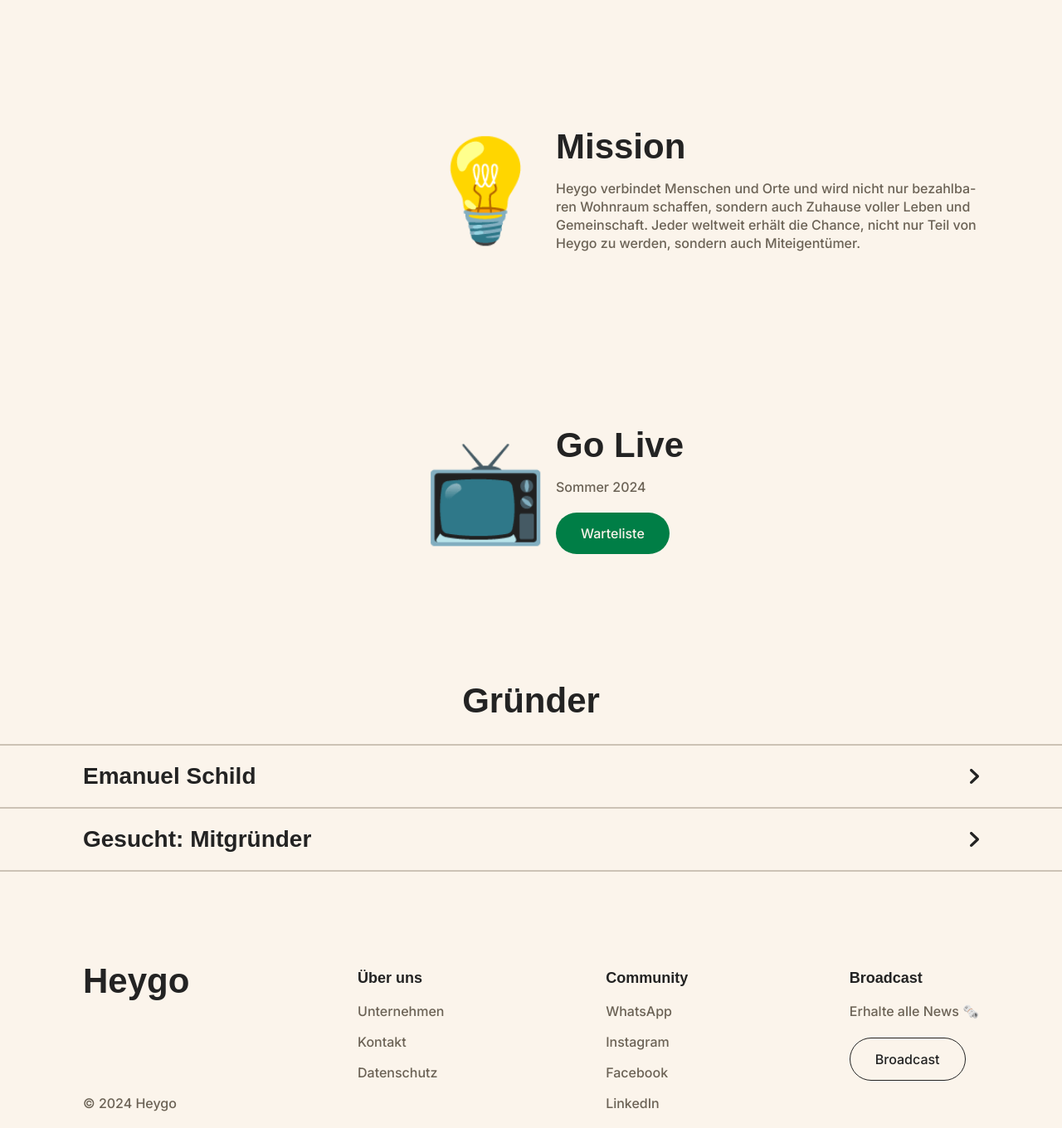
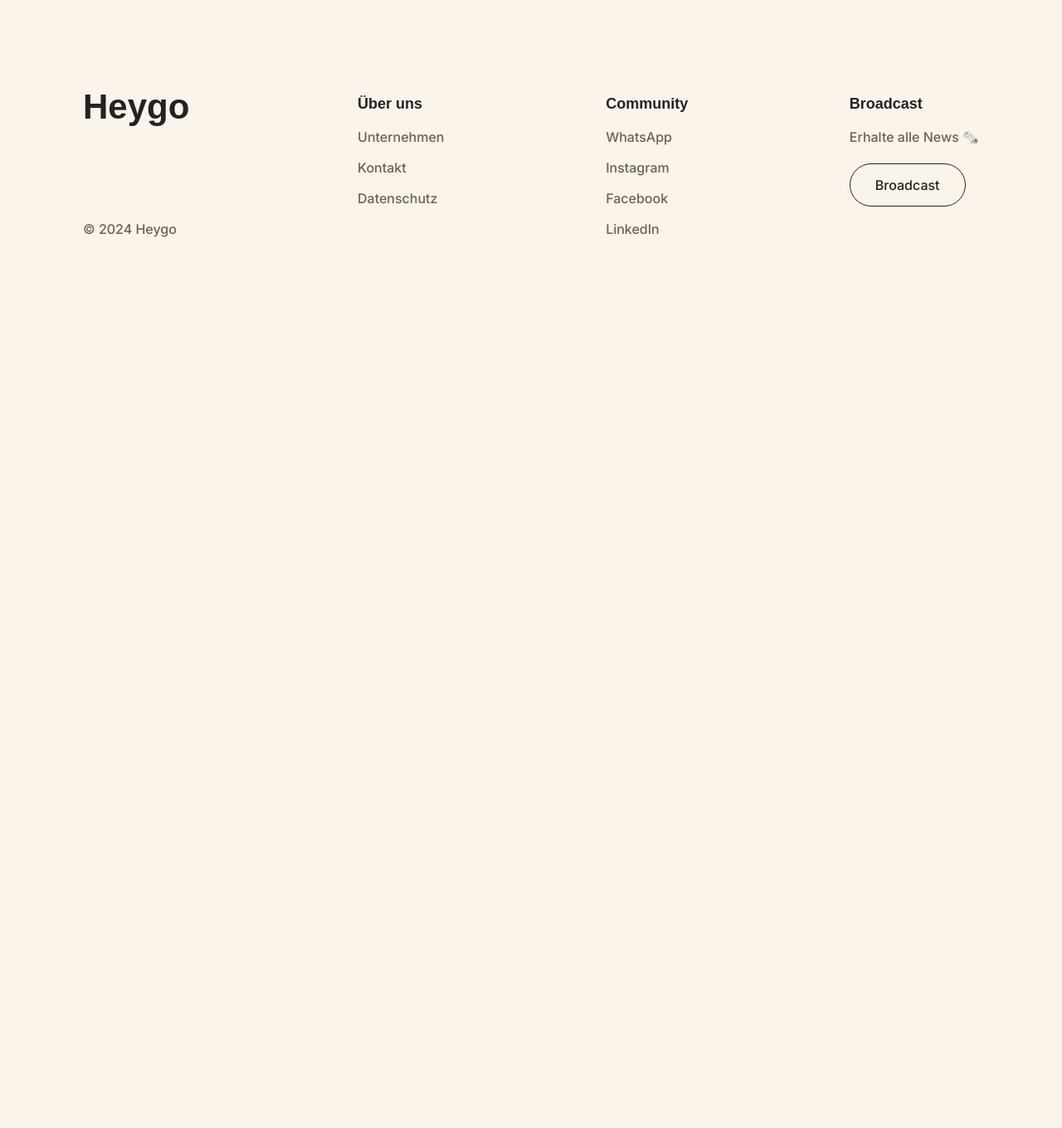
Before and after one commit to Heygo-Emanuel/heygo-landing-page-1, a plain HTML site: page company.html in a window 1280 px wide. Shown: the part 499-1859 px from the top of the page at 83% size. After the commit the page ends 832 px from the top, so only its background shows below. Drawn offline with Linux system fonts and the light colour scheme; a web font is replaced by a local one.

Commit message:
Various placed in comments

```diff
--- a/company.html
+++ b/company.html
@@ -122,7 +122,7 @@
         </section>
 
         <!-- Vision Sector-->
-        <section class="company-vision">
+<!--             <section class="company-vision">
                 <div class="company-vision-emoji">
                     <p>💡</p>
                 </div>
@@ -132,10 +132,10 @@
                         Wohnraum schaffen, sondern auch Zuhause voller Leben und Gemeinschaft. Jeder weltweit erhält die
                         Chance, nicht nur Teil von Heygo zu werden, sondern auch Miteigentümer.</p>
                 </div>
-        </section>
+        </section> -->
 
         <!-- Go Live Sector -->
-        <section class="company-start">
+<!--         <section class="company-start">
             <div class="company-start-emoji">
                 <p>📺</p>
             </div>
@@ -144,16 +144,16 @@
                 <p class="company-start-paragraph">Sommer 2024</p>
                 <button class="button-1" onclick="redirectToWhatsApp()">Warteliste</button>
             </div>
-        </section>
+        </section> -->
 
         <!-- Founder Sector -->
-        <section class="company-founder">
+<!--         <section class="company-founder">
             <div class="company-founder-title">
                 <h1>Gründer</h1>
-            </div>
+            </div> -->
 
             <!-- Founders -->
-            <div class="accordion">
+<!--             <div class="accordion">
                 <button class="accordion-button">Emanuel Schild
                     <svg class="accordion-item-svg" width="11" height="18" viewBox="0 0 11 18" fill="none" xmlns="http://www.w3.org/2000/svg">
                         <path d="M0.461831 17.5561C0.153943 17.2601 0 16.8834 0 16.426C0 15.9686 0.153943 15.5919 0.461831 15.296L7.01145 9L0.461831 2.70404C0.153943 2.40807 0 2.03139 0 1.57399C0 1.11659 0.153943 0.73991 0.461831 0.443946C0.769719 0.147981 1.16158 0 1.6374 0C2.11323 0 2.50509 0.147981 2.81298 0.443946L10.5382 7.86996C10.7061 8.03139 10.8253 8.20628 10.8959 8.39462C10.9653 8.58296 11 8.78475 11 9C11 9.21525 10.9653 9.41704 10.8959 9.60538C10.8253 9.79372 10.7061 9.96861 10.5382 10.13L2.81298 17.5561C2.50509 17.852 2.11323 18 1.6374 18C1.16158 18 0.769719 17.852 0.461831 17.5561Z" fill="#232323"/>
@@ -198,7 +198,7 @@
                     </div>
             </div>
         </section>
-    </main>
+    </main> -->
 
     <!-- Footer -->
     <footer class="footer">
```
Also changed, not shown: index.html (+1 -1 lines). Lines whose indentation alone changed are shown as unchanged.
